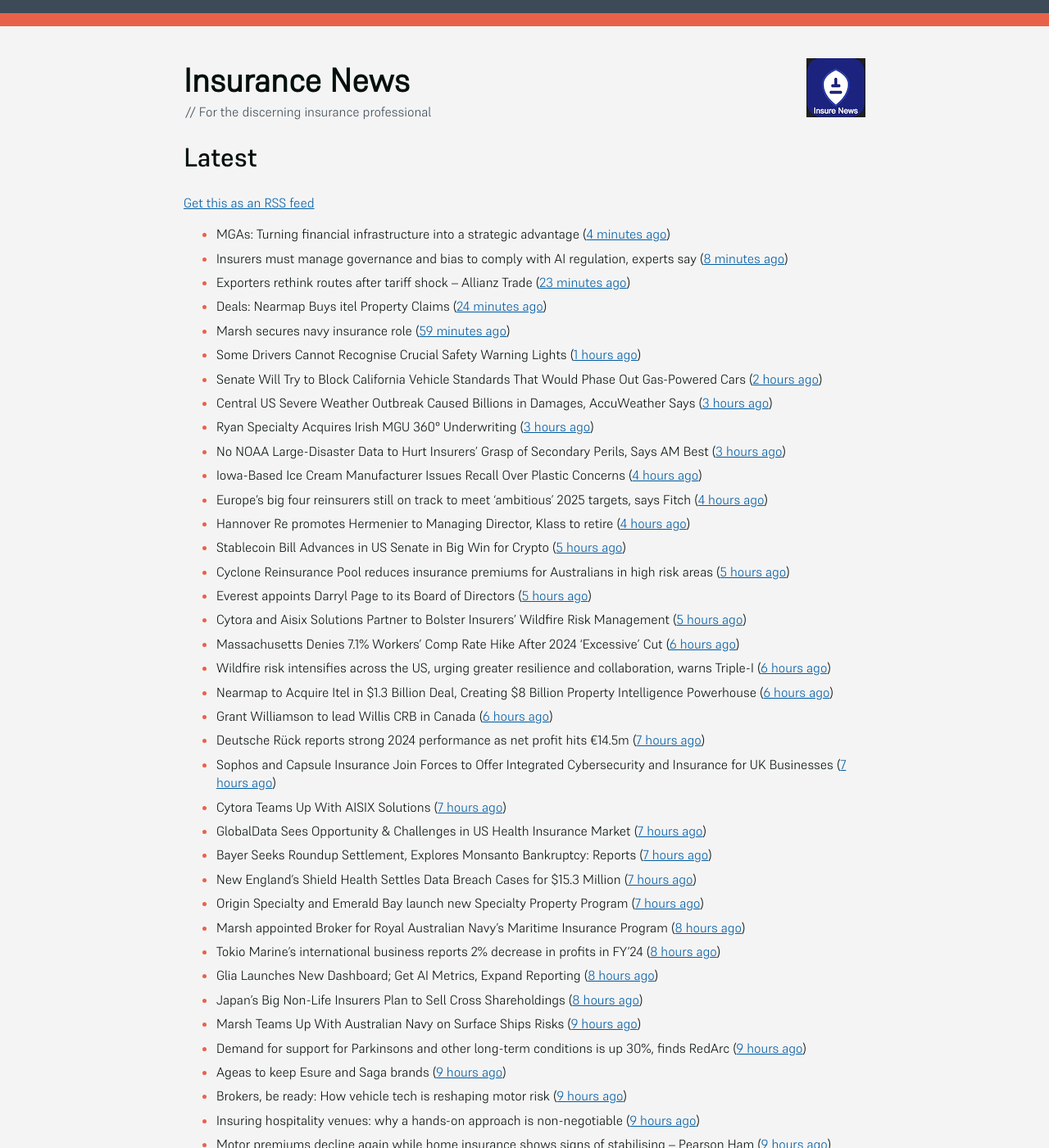
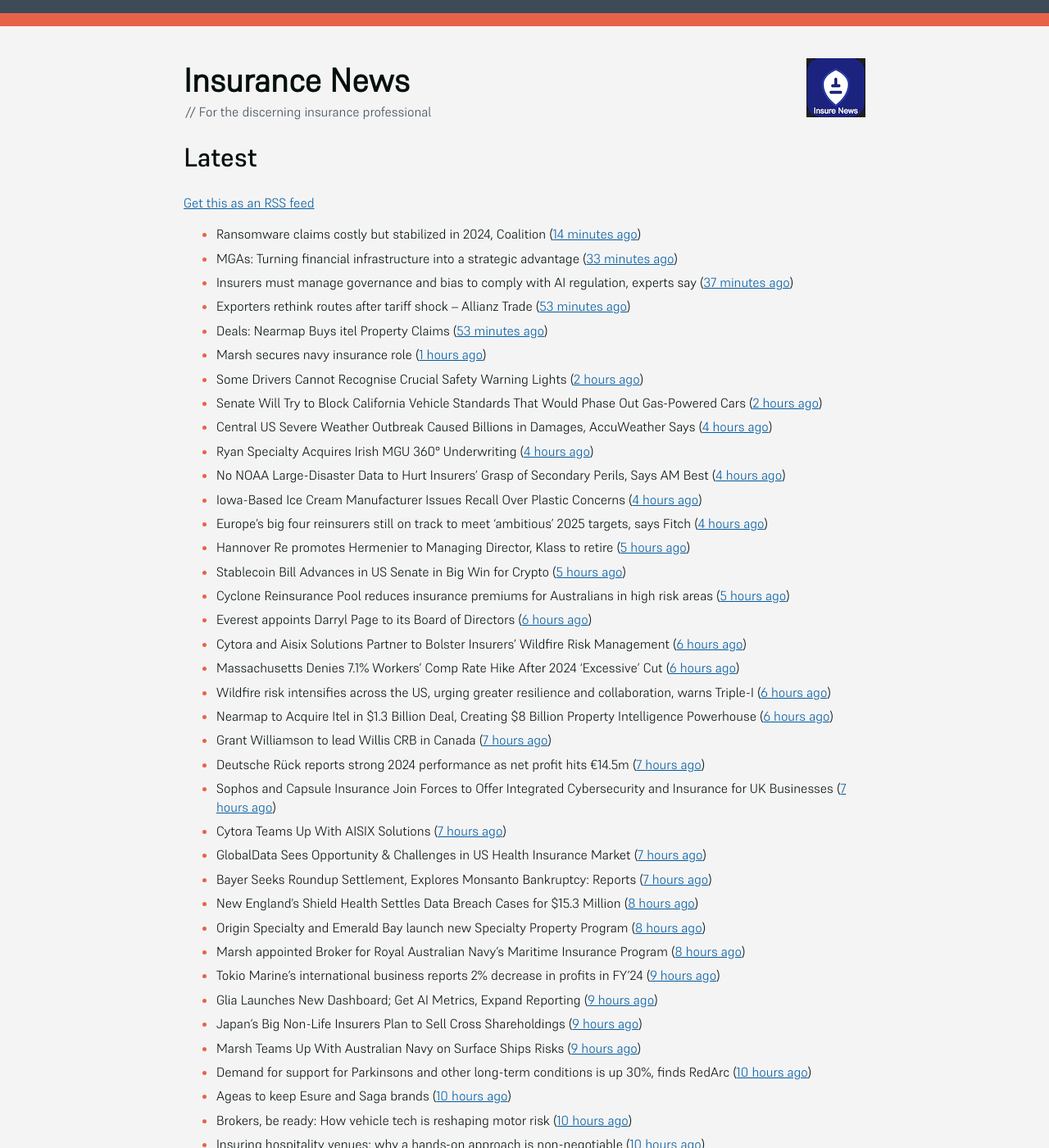
Before and after one commit to mat-0/feeds.thechels.uk, a Jekyll site: the page built from index.md, in a window 1280 px wide and 1400 px high. Shown: the whole window at 82% size. Built offline with Jekyll 4.4.1, drawn with Linux system fonts in a browser that asks for light colours; some of the changed text lies outside the part shown.

Commit message:
New Feed

```diff
--- a/index.md
+++ b/index.md
@@ -8,60 +8,61 @@ description: Latest Updates
 [Get this as an RSS feed](/feed.rss)
 
 <!-- news_marker starts -->
-- MGAs: Turning financial infrastructure into a strategic advantage ([4 minutes ago](https://www.dig-in.com/opinion/turning-financial-infrastructure-into-a-strategic-advantage))
-- Insurers must manage governance and bias to comply with AI regulation, experts say ([8 minutes ago](https://www.dig-in.com/news/ai-governance-and-bias-become-compliance-issues-for-insurers))
-- Exporters rethink routes after tariff shock – Allianz Trade ([23 minutes ago](https://www.insurancebusinessmag.com/uk/news/sme/exporters-rethink-routes-after-tariff-shock--allianz-trade-536347.aspx))
-- Deals: Nearmap Buys itel Property Claims ([24 minutes ago](https://insurance-edge.net/2025/05/20/deals-nearmap-buys-itel-property-claims/))
-- Marsh secures navy insurance role ([59 minutes ago](https://www.insurancebusinessmag.com/uk/news/construction-engineering/marsh-secures-navy-insurance-role-536336.aspx))
-- Some Drivers Cannot Recognise Crucial Safety Warning Lights ([1 hours ago](https://insurance-edge.net/2025/05/20/some-drivers-cannot-recognise-crucial-safety-warning-lights/))
+- Ransomware claims costly but stabilized in 2024, Coalition ([14 minutes ago](https://www.dig-in.com/news/ransomware-claims-costly-but-stabilized-in-2024-coalition))
+- MGAs: Turning financial infrastructure into a strategic advantage ([33 minutes ago](https://www.dig-in.com/opinion/turning-financial-infrastructure-into-a-strategic-advantage))
+- Insurers must manage governance and bias to comply with AI regulation, experts say ([37 minutes ago](https://www.dig-in.com/news/ai-governance-and-bias-become-compliance-issues-for-insurers))
+- Exporters rethink routes after tariff shock – Allianz Trade ([53 minutes ago](https://www.insurancebusinessmag.com/uk/news/sme/exporters-rethink-routes-after-tariff-shock--allianz-trade-536347.aspx))
+- Deals: Nearmap Buys itel Property Claims ([53 minutes ago](https://insurance-edge.net/2025/05/20/deals-nearmap-buys-itel-property-claims/))
+- Marsh secures navy insurance role ([1 hours ago](https://www.insurancebusinessmag.com/uk/news/construction-engineering/marsh-secures-navy-insurance-role-536336.aspx))
+- Some Drivers Cannot Recognise Crucial Safety Warning Lights ([2 hours ago](https://insurance-edge.net/2025/05/20/some-drivers-cannot-recognise-crucial-safety-warning-lights/))
 - Senate Will Try to Block California Vehicle Standards That Would Phase Out Gas-Powered Cars ([2 hours ago](https://www.insurancejournal.com/news/west/2025/05/20/824554.htm))
-- Central US Severe Weather Outbreak Caused Billions in Damages, AccuWeather Says ([3 hours ago](https://www.insurancejournal.com/news/midwest/2025/05/20/824523.htm))
-- Ryan Specialty Acquires Irish MGU 360° Underwriting ([3 hours ago](https://www.insurancejournal.com/news/international/2025/05/20/824530.htm))
-- No NOAA Large-Disaster Data to Hurt Insurers’ Grasp of Secondary Perils, Says AM Best ([3 hours ago](https://www.insurancejournal.com/news/national/2025/05/20/824515.htm))
+- Central US Severe Weather Outbreak Caused Billions in Damages, AccuWeather Says ([4 hours ago](https://www.insurancejournal.com/news/midwest/2025/05/20/824523.htm))
+- Ryan Specialty Acquires Irish MGU 360° Underwriting ([4 hours ago](https://www.insurancejournal.com/news/international/2025/05/20/824530.htm))
+- No NOAA Large-Disaster Data to Hurt Insurers’ Grasp of Secondary Perils, Says AM Best ([4 hours ago](https://www.insurancejournal.com/news/national/2025/05/20/824515.htm))
 - Iowa-Based Ice Cream Manufacturer Issues Recall Over Plastic Concerns ([4 hours ago](https://www.insurancejournal.com/news/midwest/2025/05/20/824520.htm))
 - Europe’s big four reinsurers still on track to meet ‘ambitious’ 2025 targets, says Fitch ([4 hours ago](https://www.reinsurancene.ws/europes-big-four-reinsurers-still-on-track-to-meet-ambitious-2025-targets-says-fitch/))
-- Hannover Re promotes Hermenier to Managing Director, Klass to retire ([4 hours ago](https://www.reinsurancene.ws/hannover-re-promotes-hermenier-to-managing-director-klass-to-retire/))
+- Hannover Re promotes Hermenier to Managing Director, Klass to retire ([5 hours ago](https://www.reinsurancene.ws/hannover-re-promotes-hermenier-to-managing-director-klass-to-retire/))
 - Stablecoin Bill Advances in US Senate in Big Win for Crypto ([5 hours ago](https://www.insurancejournal.com/news/national/2025/05/20/824512.htm))
 - Cyclone Reinsurance Pool reduces insurance premiums for Australians in high risk areas ([5 hours ago](https://www.reinsurancene.ws/cyclone-reinsurance-pool-reduces-insurance-premiums-for-australians-in-high-risk-areas/))
-- Everest appoints Darryl Page to its Board of Directors ([5 hours ago](https://www.reinsurancene.ws/everest-appoints-darryl-page-to-its-board-of-directors/))
-- Cytora and Aisix Solutions Partner to Bolster Insurers’ Wildfire Risk Management ([5 hours ago](https://www.insurtechinsights.com/cytora-and-aisix-solutions-partner-to-bolster-insurers-wildfire-risk-management/))
+- Everest appoints Darryl Page to its Board of Directors ([6 hours ago](https://www.reinsurancene.ws/everest-appoints-darryl-page-to-its-board-of-directors/))
+- Cytora and Aisix Solutions Partner to Bolster Insurers’ Wildfire Risk Management ([6 hours ago](https://www.insurtechinsights.com/cytora-and-aisix-solutions-partner-to-bolster-insurers-wildfire-risk-management/))
 - Massachusetts Denies 7.1% Workers’ Comp Rate Hike After 2024 ‘Excessive’ Cut ([6 hours ago](https://www.insurancejournal.com/news/east/2025/05/20/824489.htm))
 - Wildfire risk intensifies across the US, urging greater resilience and collaboration, warns Triple-I ([6 hours ago](https://www.reinsurancene.ws/wildfire-risk-intensifies-across-the-us-urging-greater-resilience-and-collaboration-warns-triple-i/))
 - Nearmap to Acquire Itel in $1.3 Billion Deal, Creating $8 Billion Property Intelligence Powerhouse ([6 hours ago](https://www.insurtechinsights.com/nearmap-to-acquire-itel-in-1-3-billion-deal-creating-8-billion-property-intelligence-powerhouse/))
-- Grant Williamson to lead Willis CRB in Canada ([6 hours ago](https://www.reinsurancene.ws/grant-williamson-to-lead-willis-crb-in-canada/))
+- Grant Williamson to lead Willis CRB in Canada ([7 hours ago](https://www.reinsurancene.ws/grant-williamson-to-lead-willis-crb-in-canada/))
 - Deutsche Rück reports strong 2024 performance as net profit hits €14.5m ([7 hours ago](https://www.reinsurancene.ws/deutsche-ruck-reports-strong-2024-performance-as-net-profit-hits-e14-5m/))
 - Sophos and Capsule Insurance Join Forces to Offer Integrated Cybersecurity and Insurance for UK Businesses ([7 hours ago](https://www.insurtechinsights.com/sophos-and-capsule-insurance-join-forces-to-offer-integrated-cybersecurity-and-insurance-for-uk-businesses/))
 - Cytora Teams Up With AISIX Solutions ([7 hours ago](https://insurance-edge.net/2025/05/20/cytora-teams-up-with-aisix-solutions/))
 - GlobalData Sees Opportunity & Challenges in US Health Insurance Market ([7 hours ago](https://insurance-edge.net/2025/05/20/globaldata-sees-opportunity-challenges-in-us-health-insurance-market/))
 - Bayer Seeks Roundup Settlement, Explores Monsanto Bankruptcy: Reports ([7 hours ago](https://www.insurancejournal.com/news/national/2025/05/20/824477.htm))
-- New England’s Shield Health Settles Data Breach Cases for $15.3 Million ([7 hours ago](https://www.insurancejournal.com/news/east/2025/05/20/824475.htm))
-- Origin Specialty and Emerald Bay launch new Specialty Property Program ([7 hours ago](https://www.reinsurancene.ws/origin-specialty-and-emerald-bay-launch-new-specialty-property-program/))
+- New England’s Shield Health Settles Data Breach Cases for $15.3 Million ([8 hours ago](https://www.insurancejournal.com/news/east/2025/05/20/824475.htm))
+- Origin Specialty and Emerald Bay launch new Specialty Property Program ([8 hours ago](https://www.reinsurancene.ws/origin-specialty-and-emerald-bay-launch-new-specialty-property-program/))
 - Marsh appointed Broker for Royal Australian Navy’s Maritime Insurance Program ([8 hours ago](https://www.reinsurancene.ws/marsh-appointed-broker-for-royal-australian-navys-maritime-insurance-program/))
-- Tokio Marine’s international business reports 2% decrease in profits in FY’24 ([8 hours ago](https://www.reinsurancene.ws/tokio-marines-international-business-reports-2-decrease-in-profits-in-fy24/))
-- Glia Launches New Dashboard; Get AI Metrics, Expand Reporting ([8 hours ago](https://insurance-edge.net/2025/05/20/glia-launches-new-dashboard-get-ai-metrics-expand-reporting/))
-- Japan’s Big Non-Life Insurers Plan to Sell Cross Shareholdings ([8 hours ago](https://www.insurancejournal.com/news/international/2025/05/20/824468.htm))
+- Tokio Marine’s international business reports 2% decrease in profits in FY’24 ([9 hours ago](https://www.reinsurancene.ws/tokio-marines-international-business-reports-2-decrease-in-profits-in-fy24/))
+- Glia Launches New Dashboard; Get AI Metrics, Expand Reporting ([9 hours ago](https://insurance-edge.net/2025/05/20/glia-launches-new-dashboard-get-ai-metrics-expand-reporting/))
+- Japan’s Big Non-Life Insurers Plan to Sell Cross Shareholdings ([9 hours ago](https://www.insurancejournal.com/news/international/2025/05/20/824468.htm))
 - Marsh Teams Up With Australian Navy on Surface Ships Risks ([9 hours ago](https://insurance-edge.net/2025/05/20/marsh-teams-up-with-australian-navy-on-surface-ships-risks/))
-- Demand for support for Parkinsons and other long-term conditions is up 30%, finds RedArc ([9 hours ago](https://ifamagazine.com/demand-for-support-for-parkinsons-and-other-long-term-conditions-is-up-30-finds-redarc/))
-- Ageas to keep Esure and Saga brands ([9 hours ago](https://www.postonline.co.uk/news/7957788/ageas-to-keep-esure-and-saga-brands))
-- Brokers, be ready: How vehicle tech is reshaping motor risk ([9 hours ago](https://www.insurancebusinessmag.com/uk/news/auto-motor/brokers-be-ready-how-vehicle-tech-is-reshaping-motor-risk-536269.aspx))
-- Insuring hospitality venues: why a hands-on approach is non-negotiable ([9 hours ago](https://www.insurancebusinessmag.com/uk/news/hospitality/insuring-hospitality-venues-why-a-handson-approach-is-nonnegotiable-536268.aspx))
-- Motor premiums decline again while home insurance shows signs of stabilising – Pearson Ham ([9 hours ago](https://www.insurancebusinessmag.com/uk/news/auto-motor/motor-premiums-decline-again-while-home-insurance-shows-signs-of-stabilising--pearson-ham-536267.aspx))
-- Ryan Specialty acquires 360° Underwriting to expand in Irish construction market ([9 hours ago](https://www.insurancebusinessmag.com/uk/news/breaking-news/ryan-specialty-acquires-360-underwriting-to-expand-in-irish-construction-market-536266.aspx))
-- MS Amlin sees profits fall ([9 hours ago](https://www.insurancebusinessmag.com/uk/news/breaking-news/ms-amlin-sees-profits-fall-536259.aspx))
+- Demand for support for Parkinsons and other long-term conditions is up 30%, finds RedArc ([10 hours ago](https://ifamagazine.com/demand-for-support-for-parkinsons-and-other-long-term-conditions-is-up-30-finds-redarc/))
+- Ageas to keep Esure and Saga brands ([10 hours ago](https://www.postonline.co.uk/news/7957788/ageas-to-keep-esure-and-saga-brands))
+- Brokers, be ready: How vehicle tech is reshaping motor risk ([10 hours ago](https://www.insurancebusinessmag.com/uk/news/auto-motor/brokers-be-ready-how-vehicle-tech-is-reshaping-motor-risk-536269.aspx))
+- Insuring hospitality venues: why a hands-on approach is non-negotiable ([10 hours ago](https://www.insurancebusinessmag.com/uk/news/hospitality/insuring-hospitality-venues-why-a-handson-approach-is-nonnegotiable-536268.aspx))
+- Motor premiums decline again while home insurance shows signs of stabilising – Pearson Ham ([10 hours ago](https://www.insurancebusinessmag.com/uk/news/auto-motor/motor-premiums-decline-again-while-home-insurance-shows-signs-of-stabilising--pearson-ham-536267.aspx))
+- Ryan Specialty acquires 360° Underwriting to expand in Irish construction market ([10 hours ago](https://www.insurancebusinessmag.com/uk/news/breaking-news/ryan-specialty-acquires-360-underwriting-to-expand-in-irish-construction-market-536266.aspx))
+- MS Amlin sees profits fall ([10 hours ago](https://www.insurancebusinessmag.com/uk/news/breaking-news/ms-amlin-sees-profits-fall-536259.aspx))
 - Aviva targets midmarket with updated multinational proposition ([10 hours ago](https://www.postonline.co.uk/broker/7957787/aviva-targets-midmarket-with-updated-multinational-proposition))
 - USAA Names Brian Goldman as New Chief Risk Officer ([11 hours ago](https://www.insurtechinsights.com/usaa-names-brian-goldman-as-new-chief-risk-officer/))
-- FCA defends decision to ditch insurance CPD ([11 hours ago](https://www.postonline.co.uk/news/7957780/fca-defends-decision-to-ditch-insurance-cpd))
+- FCA defends decision to ditch insurance CPD ([12 hours ago](https://www.postonline.co.uk/news/7957780/fca-defends-decision-to-ditch-insurance-cpd))
 - People Moves: Boroughs Named Chubb Group Vice Chairman, Hogan Succeeds Boroughs as Investment Officer; Cushing Named Head of Construction at Zurich NA ([13 hours ago](https://www.insurancejournal.com/news/national/2025/05/20/824390.htm))
 - More Tornadoes Plow Through Central US, Leaving Thousands Without Power ([13 hours ago](https://www.insurancejournal.com/news/southeast/2025/05/20/824450.htm))
 - Ministry of Justice's Legal Aid Agency suspends services amid cyberattack ([13 hours ago](https://www.insurancebusinessmag.com/uk/news/cyber/ministry-of-justices-legal-aid-agency-suspends-services-amid-cyberattack-536241.aspx))
-- Aviva on how a garden can protect your property from extreme weather ([13 hours ago](https://www.insurancebusinessmag.com/uk/news/property-insurance/aviva-on-how-a-garden-can-protect-your-property-from-extreme-weather-536238.aspx))
-- Allianz unveils Unity Awards ([13 hours ago](https://www.insurancebusinessmag.com/uk/news/breaking-news/allianz-unveils-unity-awards-536237.aspx))
-- AmTrust International reports progress in Turkey ([13 hours ago](https://www.insurancebusinessmag.com/uk/news/breaking-news/amtrust-international-reports-progress-in-turkey-536236.aspx))
+- Aviva on how a garden can protect your property from extreme weather ([14 hours ago](https://www.insurancebusinessmag.com/uk/news/property-insurance/aviva-on-how-a-garden-can-protect-your-property-from-extreme-weather-536238.aspx))
+- Allianz unveils Unity Awards ([14 hours ago](https://www.insurancebusinessmag.com/uk/news/breaking-news/allianz-unveils-unity-awards-536237.aspx))
+- AmTrust International reports progress in Turkey ([14 hours ago](https://www.insurancebusinessmag.com/uk/news/breaking-news/amtrust-international-reports-progress-in-turkey-536236.aspx))
 - Could Your Tech Stack Use a Spring Cleaning? How to Reduce Insurance IT Complexity with APIs ([14 hours ago](https://www.insurancejournal.com/blogs/agentsync/2025/05/20/822951.htm))
 - Driverless Trucking Firm Aurora Puts Human Back in Driver’s Seat ([14 hours ago](https://www.insurancejournal.com/news/southcentral/2025/05/20/824443.htm))
 - Big Interview: Jason Richards, Swiss Re ([14 hours ago](https://www.postonline.co.uk/reinsurance/7957541/big-interview-jason-richards-swiss-re))
-- APCIA: Record Shows ‘Minimal Complaints’ on Hurricane Milton, Helene Claims ([14 hours ago](https://www.insurancejournal.com/news/national/2025/05/20/824364.htm))
-- Italy’s Data Watchdog Fines AI Company Replika’s Developer $5.6 Million ([14 hours ago](https://www.insurancejournal.com/news/international/2025/05/20/824403.htm))
+- APCIA: Record Shows ‘Minimal Complaints’ on Hurricane Milton, Helene Claims ([15 hours ago](https://www.insurancejournal.com/news/national/2025/05/20/824364.htm))
+- Italy’s Data Watchdog Fines AI Company Replika’s Developer $5.6 Million ([15 hours ago](https://www.insurancejournal.com/news/international/2025/05/20/824403.htm))
 - EY Negligently Missed Huge Fraud at Collapsed Hospital Operator, $3B UK Trial Hears ([15 hours ago](https://www.insurancejournal.com/news/international/2025/05/20/824369.htm))
 - EU Will Propose to G7 Nations a Reduction in Sanctions Price Cap for Russian Oil ([15 hours ago](https://www.insurancejournal.com/news/international/2025/05/20/824398.htm))
 - Motion Specialty Launches Lloyd’s MGU, Founded by Former Hiscox Executives ([15 hours ago](https://www.insurancejournal.com/news/international/2025/05/20/824409.htm))
@@ -72,7 +73,7 @@ description: Latest Updates
 - Idaho Police Release Names of 6 Killed in Yellowstone Tour Crash Amid Investigation ([15 hours ago](https://www.insurancejournal.com/news/west/2025/05/20/824420.htm))
 - A new era for justice in Northern Ireland? ([15 hours ago](https://www.postonline.co.uk/claims/7957782/a-new-era-for-justice-in-northern-ireland))
 - Train Strikes Family on Ohio Railroad Bridge, Killing 3 ([15 hours ago](https://www.insurancejournal.com/news/midwest/2025/05/20/824453.htm))
-- AI data management crucial for insurers' compliance ([23 hours ago](https://www.dig-in.com/news/ai-data-management-crucial-for-insurers-compliance))
+- AI data management crucial for insurers' compliance ([1 days ago](https://www.dig-in.com/news/ai-data-management-crucial-for-insurers-compliance))
 - Strategies for navigating regulatory changes in a digital landscape ([1 days ago](https://www.dig-in.com/opinion/strategies-for-navigating-federal-and-state-regulations))
 - Zurich targeting 30% SME growth in 2025 ([1 days ago](https://www.postonline.co.uk/news/7957779/zurich-targeting-30-sme-growth-in-2025))
 - Aviva Partners with CyberCube to Enhance Cyber Threat Detection and Exposure Management ([1 days ago](https://www.insurtechinsights.com/aviva-partners-with-cybercube-to-enhance-cyber-threat-detection-and-exposure-management/))
@@ -114,7 +115,6 @@ description: Latest Updates
 - What Tiernan will find in the Lloyd’s CEO in-tray ([4 days ago](https://www.postonline.co.uk/lloydslondon/7957720/what-tiernan-will-find-in-the-lloyds-ceo-in-tray))
 - Penny Black’s Social Diary: Markerstudy’s premiere; iCan’s lassi ([4 days ago](https://www.postonline.co.uk/people/7957568/penny-blacks-social-diary-markerstudys-premiere-icans-lassi))
 - How insurers can use systemic risk knowledge internally ([5 days ago](https://www.dig-in.com/opinion/how-insurers-can-use-systemic-risk-knowledge-internally))
-- Marsh McLennan moves to Amazon cloud; ZestyAI in Connecticut and West Virginia: Insurtech news ([5 days ago](https://www.dig-in.com/news/marsh-mclennan-to-amazon-cloud-zestyai-and-insurtech-news))
 - Tiernan calls out ‘egregious trading behaviours’ at Lloyd’s ([5 days ago](https://www.postonline.co.uk/lloydslondon/7957765/tiernan-calls-out-egregious-trading-behaviours-at-lloyds))
 - Nationwide Partners with Kadance to Offer Genomics-Based Precision Health to Life Insurance Customers ([5 days ago](https://www.insurtechinsights.com/nationwide-partners-with-kadance-to-offer-genomics-based-precision-health-to-life-insurance-customers/))
 - Tinubu Secures $45 Million to Accelerate Global Leadership in Specialty Insurance SaaS ([5 days ago](https://www.insurtechinsights.com/tinubu-secures-45-million-to-accelerate-global-leadership-in-specialty-insurance-saas/))
```
